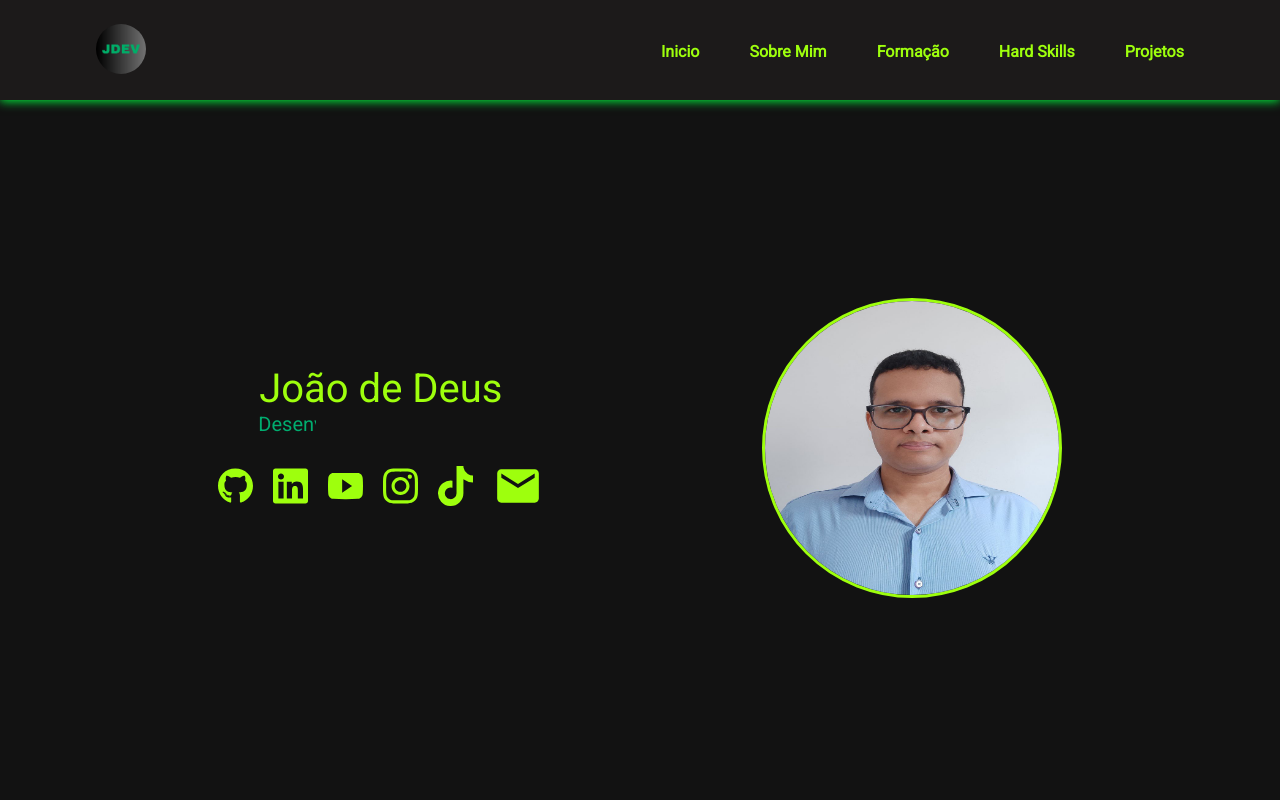
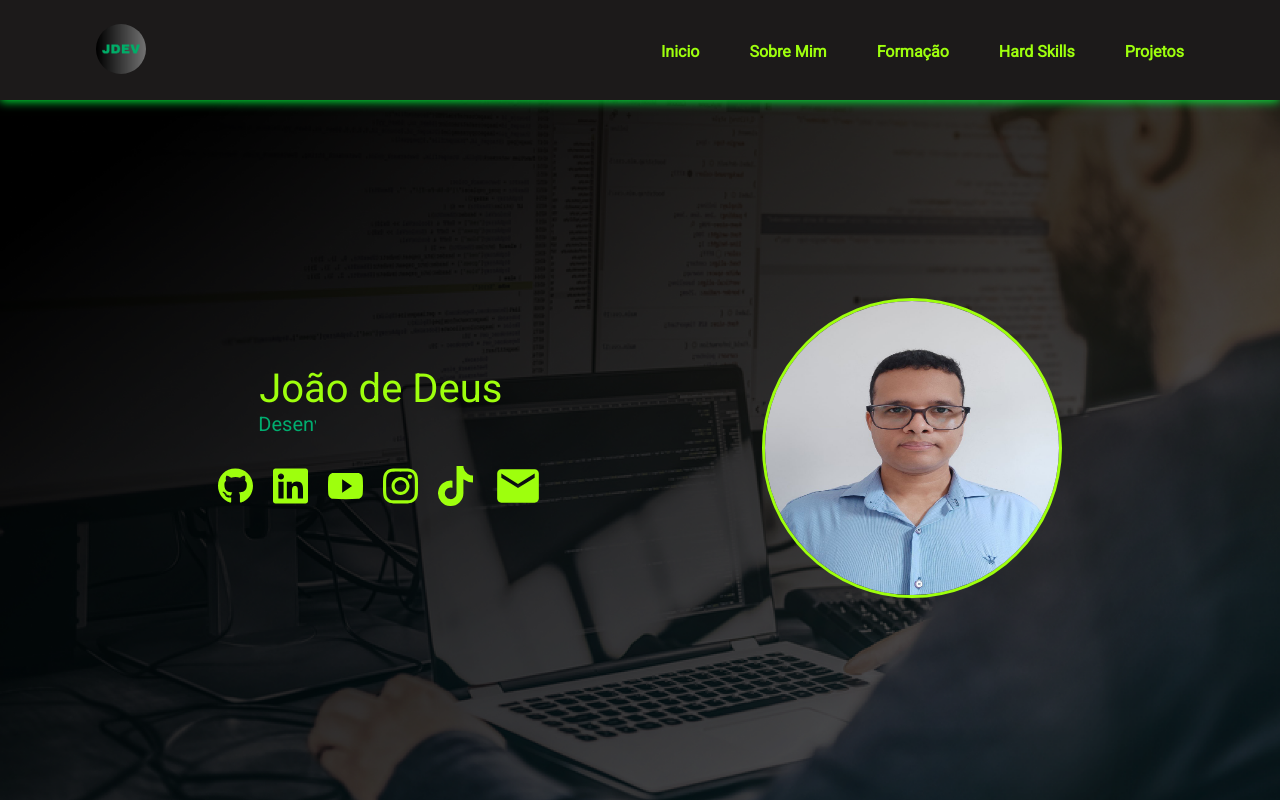
Before and after one commit to joaodedeusrsfilho/meu-portfolio, a React (Vite) app: page / in a window 1280 px wide. Shown: the top 800 px of the page. Built offline with nearby package versions, Linux system fonts and the light colour scheme.

Commit message:
add file

```diff
--- a/src/Componentes/Section1/style.css
+++ b/src/Componentes/Section1/style.css
@@ -14,7 +14,9 @@
 
 
 .container{
-    background-color: var(--corDeFundoDoSection1);
+    background-image: url('../../../public/imagens/programador.png');
+    background-position: center;
+    background-size: cover;
     display: flex;
     justify-content: space-evenly;
     align-items: center;
```
Also changed, not shown: public/imagens/programador.png (added).
